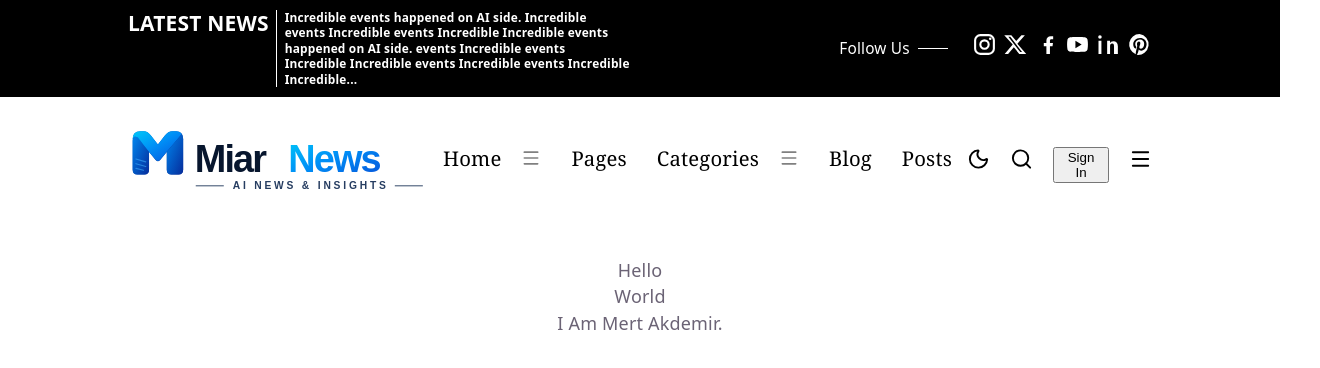
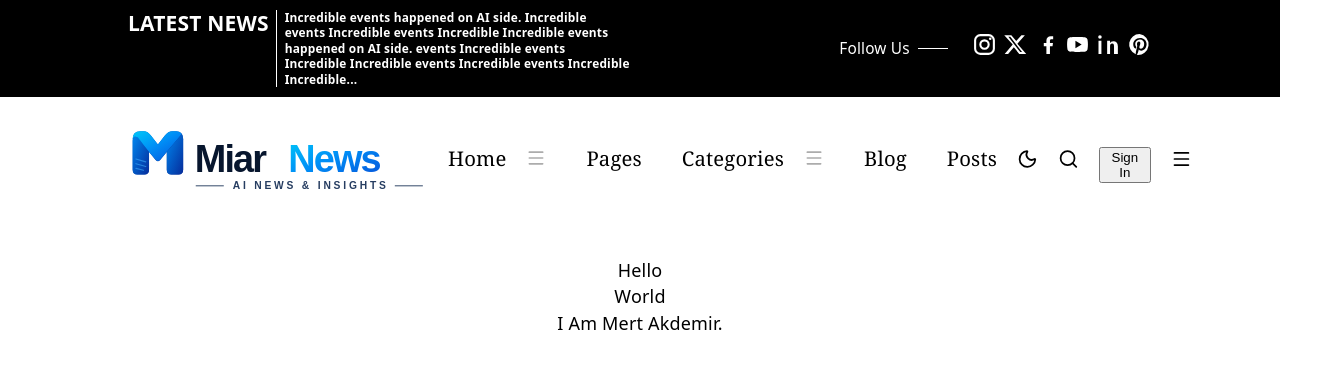
Before and after one commit to miarmely/ai-blog-project, a React (Vite) app: page / in a window 1280 px wide. Shown: the top 368 px of the page, 1320 px wide, since content can reach past the window. Built offline with nearby package versions, Linux system fonts and the light colour scheme.

Commit message:
dark/white modes has updated. / @miarmely

```diff
--- a/src/App.css
+++ b/src/App.css
@@ -1,13 +1,21 @@
+/* ------------ DEFAULT: WHITE MODE ------------ */
 :root {
   --color-1: black;
   --color-2: white;
   --color-3: gray;
-  --color-4: #646464;
+  --color-4: #acacac;
 
-  --bar-menu-color: !important;
+  /* set bar menus */
+  --bar-menu-color: var(--color-1) !important;
+  --bar-menu-bg-color: var(--color-2) !important;
+  --bar-menu-border-color: var(--color-3) !important;
+  --bar-accordion-menu-icon-color: var(--color-4) !important;
 }
 
 #root {
+  background-color: var(--color-2);
+  color: var(--color-1);
+
   &>#latest-news-navbar {}
 
   &>#content {
@@ -24,9 +32,23 @@
   }
 }
 
+/* ------------ DARK MODE ------------*/
+:root:has(#root.dark) {
+  /* set bar menus */
+  --bar-menu-color: var(--color-2) !important;
+  --bar-menu-bg-color: var(--color-1) !important;
+  --bar-menu-border-color: var(--color-3) !important;
+  --bar-accordion-menu-icon-color: var(--color-4) !important;
+}
+
 #root.dark {
   background-color: var(--color-1);
   color: var(--color-2);
+
+  & #main-navbar {
+    color: var(--color-2);
+    background-color: var(--color-1);
+  }
 }
 
 /* Small Laptop: 1024px+ */
--- a/src/App.tsx
+++ b/src/App.tsx
@@ -1,5 +1,5 @@
 import './App.css'
-import { useEffect, useState } from 'react';
+import { useEffect, useRef, useState } from 'react';
 import LatestNews from './components/latest-news/LatestNews'
 import Navbar from './components/navbar/Navbar'
 import Sidebar from './components/sidebar/Sidebar'
@@ -7,12 +7,20 @@ import { MoonIcon, SunIcon } from 'lucide-react';
 
 function App() {
   const root = document.getElementById("root");
+  const isFirstRender = useRef(true);
   const [isDarkModeActive, setIsDarkModeActive] = useState(false);
-  const [logoImgSrc, setLogoImgSrc] = useState<string>();
-  const [darkModeIcon, setDarkModeIcon] = useState<React.JSX.Element>();
+  const [logoImgSrc, setLogoImgSrc] = useState("/website-logos/miar-news-navbar.svg");
+  const [darkModeIcon, setDarkModeIcon] = useState(<MoonIcon onClick={() => setIsDarkModeActive(prev => !prev)} />);
 
   // set "dark/white" mode
   useEffect(() => {
+    // pass "first rendering"
+    if (isFirstRender.current) {
+      isFirstRender.current = false;
+      return;
+    }
+
+    else {
       // dark mode
       if (isDarkModeActive) {
         root?.classList.add("dark");
@@ -28,6 +36,7 @@ function App() {
         setLogoImgSrc("/website-logos/miar-news-navbar.svg");
         setDarkModeIcon(<MoonIcon onClick={() => setIsDarkModeActive(prev => !prev)} />)
       }
+    }
   }, [isDarkModeActive])
 
   return (
@@ -36,12 +45,8 @@ function App() {
 
       <div id="content">
         <Navbar
-          logoImgSrc={logoImgSrc}
-          setLogoImgSrc={setLogoImgSrc}
-          isDarkModeActive={isDarkModeActive}
-          setIsDarkModeActive={setIsDarkModeActive}
-          darkModeIcon={darkModeIcon}
-          setDarkModeIcon={setDarkModeIcon}
+          logoImgSrc={logoImgSrc!}
+          darkModeIcon={darkModeIcon!}
         />
 
         <div id='main-content'>
@@ -51,7 +56,7 @@ function App() {
         </div>
       </div>
 
-      {/* <Sidebar /> */}
+      {/* <Sidebar logoImgSrc={logoImgSrc} /> */}
     </>
   )
 }
--- a/src/components/miar/miar-bar-menu/BarMenu.css
+++ b/src/components/miar/miar-bar-menu/BarMenu.css
@@ -1,10 +1,11 @@
-/* Variables */
-.bar-menu-box {
+/* all variables */
+:root {
     /* -------- 1.2) MENUS ----------*/
 
     --bar-menu-direction: ltr;
     --bar-menu-color: black;
     --bar-menu-bg-color: white;
+    --bar-menu-border-color: gray;
     --bar-menu-font-size: 1.35em;
     --bar-menu-font-family: Cambria, Cochin, Georgia, Times, 'Times New Roman', serif;
     /* padding start of root "ul.bar-menu-container"s */
@@ -12,8 +13,8 @@
     /* padding of "li.barmenu"s */
     --bar-menu-padding-t: 18px;
     --bar-menu-padding-b: 18px;
-    --bar-menu-padding-r: 15px;
-    --bar-menu-padding-l: 15px;
+    --bar-menu-padding-r: 20px;
+    --bar-menu-padding-l: 20px;
     --bar-menu-icon-and-text-gap: 15px;
     --bar-menu-icon-size: 23px;
 
@@ -31,6 +32,7 @@
     --bar-rootmenu-icon-and-text-direction: var(--bar-rootmenu-direction);
     --bar-rootmenu-icon-width: var(--bar-menu-icon-size);
     --bar-rootmenu-icon-height: var(--bar-menu-icon-size);
+    --bar-rootmenu-border-color: var(--bar-menu-border-color);
 
 
     /* -------- 1.2.2) SUBMENUS  ----------*/
@@ -46,7 +48,7 @@
     --bar-submenu-icon-and-text-direction: var(--bar-submenu-direction);
     --bar-submenu-icon-width: calc(var(--bar-menu-icon-size) / 1.25);
     --bar-submenu-icon-height: calc(var(--bar-menu-icon-size) / 1.25);
-    --bar-submenu-border-color: gray;
+    --bar-submenu-border-color: var(--bar-menu-border-color);
 
 
     /* -------- 1.2.3) ACCORDION MENUS ----------*/
@@ -80,7 +82,7 @@
         /* bar-menu + bar-submenu-container */
         &>li {
             list-style-type: none;
-            border: 1px solid black;
+            border-bottom: 1px solid var(--bar-rootmenu-border-color);
         }
 
         &>li.bar-menu {
@@ -159,6 +161,7 @@
                 padding: var(--bar-submenu-padding);
                 font-size: var(--bar-submenu-font-size);
                 font-family: var(--bar-submenu-font-family);
+                border-left: 1px solid var(--bar-rootmenu-border-color);
 
                 /* icon and text */
                 &>div {
@@ -202,7 +205,7 @@
 }
 
 /* horizontal menus*/
-.bar-menu-box.horizontal {
+& .bar-menu-box.horizontal {
     flex-direction: row;
 
     /* root + submenus */
@@ -210,43 +213,41 @@
 
         /* bar-menu + bar-submenu-container */
         &>li {
-            border: none;
             background-color: var(--bar-menu-bg-color);
-        }
-
-        &>li.bar-submenu-container {
-            border-left: 1px solid var(--bar-submenu-border-color);
+            border-bottom: none;
         }
     }
 
     /* root menus */
     &>ul.bar-menu-container {
 
-        /* "first submenus" of root menus */
+        /* first "submenu container" of root menus */
         &>li.bar-submenu-container {
-            border-left: none;
+            border-left: none !important;
 
             &>ul.bar-menu-container {
                 transform: none;
+
+                &>li {
+                    margin: 0px;
+                }
             }
         }
     }
 
     /* submenus */
     & li.bar-submenu-container {
+        border-left: 1px solid var(--bar-submenu-border-color);
+
         &>ul.bar-menu-container {
             padding-inline-start: 0px;
             transform: translateX(var(--bar-submenu-padding-inline-start));
+
+            &>li.bar-menu {
+                border-left: none;
+            }
         }
     }
-}
-
-/* dark mode */
-#root.dark .bar-menu-box {
-    --bar-menu-bg-color: black;
-    --bar-menu-color: white;
-    --bar-submenu-border-color: gray;
-    --bar-accordion-menu-icon-color: gray;
 }
 
 @keyframes submenu-opening {
--- a/src/components/navbar/Navbar.css
+++ b/src/components/navbar/Navbar.css
@@ -40,25 +40,6 @@
             scale: 1.1;
         }
     }
-
-    & .bar-menu-box {
-        --bar-menu-bg-color: var(--color-2);
-        --bar-menu-color: var(--color-1);
-        --bar-submenu-border-color: var(--color-3);
-        --bar-accordion-menu-icon-color: var(--color-3);
-    }
-}
-
-#root.dark #main-navbar {
-    color: var(--color-2);
-    background-color: var(--color-1);
-
-    & .bar-menu-box {
-        --bar-menu-bg-color: var(--color-1);
-        --bar-menu-color: var(--color-2);
-        --bar-submenu-border-color: var(--color-3);
-        --bar-accordion-menu-icon-color: var(--color-3);
-    }
 }
 
 /* Small Laptop: 1024px+ */
--- a/src/components/navbar/Navbar.tsx
+++ b/src/components/navbar/Navbar.tsx
@@ -1,24 +1,18 @@
 import "./Navbar.css"
-import { MenuIcon, MoonIcon, SearchIcon, SunIcon, type LucideIcon } from "lucide-react";
+import { MenuIcon, SearchIcon } from "lucide-react";
 import { BarMenu, BarMenuBox } from "../miar/miar-bar-menu/BarMenu";
-import React, { useEffect, useState, type ReactNode } from "react";
+import React from "react";
+
+type Setter<T> = React.Dispatch<React.SetStateAction<T>>;
 
 export interface NavbarProps {
     logoImgSrc: string,
-    setLogoImgSrc: React.Dispatch<React.SetStateAction<string>>,
-    isDarkModeActive: boolean,
-    setIsDarkModeActive: React.Dispatch<React.SetStateAction<boolean>>
     darkModeIcon: React.JSX.Element,
-    setDarkModeIcon: React.Dispatch<React.SetStateAction<React.JSX.Element>>
 }
 
 export default function Navbar({
     logoImgSrc,
-    setLogoImgSrc,
-    isDarkModeActive,
-    setIsDarkModeActive,
-    darkModeIcon,
-    setDarkModeIcon
+    darkModeIcon
 }: NavbarProps) {
     const toggleSidebar = (event: React.MouseEvent): void => {
 
--- a/src/components/sidebar/Logo.tsx
+++ b/src/components/sidebar/Logo.tsx
@@ -10,7 +10,7 @@ export default function Logo({
     logoText
 }: LogoProps) {
     return (
-        <section className='bar-logo-box'>
+        <div className='bar-logo-box'>
             <div>
                 <img src={logoImgSrc} />
 
@@ -18,6 +18,6 @@ export default function Logo({
             </div>
 
             <MenuIcon />
-        </section>
+        </div>
     );
 }
--- a/src/components/sidebar/css/Sidebar.css
+++ b/src/components/sidebar/css/Sidebar.css
@@ -9,10 +9,8 @@
 
     /* --------- 1.1) LOGO ----------*/
     --sidebar-logo-direction: ltr;
-
     --sidebar-logo-img-width: 400px;
     --sidebar-logo-img-height: 100px;
-
     --sidebar-logo-text-font-size: 1.75em;
     --sidebar-logo-text-font-family: Arial, Helvetica, sans-serif;
     --sidebar-logo-text-color: black;
@@ -25,68 +23,10 @@
     --sidebar-logo-img-and-text-direction: var(--sidebar-logo-direction);
     /* space between text and img */
     --sidebar-logo-img-and-text-gap: 15px;
-
     --sidebar-logo-menu-icon-size: 30px;
     --sidebar-logo-menu-icon-margin-l: 10px;
     /* space between "menu icon" and "img + text" */
     --sidebar-logo-menu-icon-and-others-gap: 20px;
-
-
-    /* -------- 1.2) MENUS ----------*/
-
-    --sidebar-menu-direction: ltr;
-    --sidebar-menu-color: black;
-    --sidebar-menu-font-size: 1.35em;
-    --sidebar-menu-font-family: Cambria, Cochin, Georgia, Times, 'Times New Roman', serif;
-    /* padding start of root "ul.bar-menu-container"s */
-    --sidebar-menu-padding-inline-start: 0px;
-    /* padding of root "li.barmenu"s */
-    --sidebar-menu-padding: 18px 15px;
-    --sidebar-menu-icon-and-text-gap: 15px;
-    --sidebar-menu-icon-size: 23px;
-
-    /* -------- 1.2.1) ROOT MENUS ----------*/
-
-    --sidebar-rootmenu-direction: var(--sidebar-menu-direction);
-    /* padding start of root "ul.bar-menu-container"s */
-    --sidebar-rootmenu-padding-inline-start: var(--sidebar-menu-padding-inline-start);
-    /* padding of root "li.barmenu"s */
-    --sidebar-rootmenu-padding: var(--sidebar-menu-padding);
-    --sidebar-rootmenu-color: var(--sidebar-menu-color);
-    --sidebar-rootmenu-font-size: var(--sidebar-menu-font-size);
-    --sidebar-rootmenu-font-family: var(--sidebar-menu-font-family);
-    --sidebar-rootmenu-icon-and-text-gap: var(--sidebar-menu-icon-and-text-gap);
-    --sidebar-rootmenu-icon-and-text-direction: var(--sidebar-rootmenu-direction);
-    --sidebar-rootmenu-icon-width: var(--sidebar-menu-icon-size);
-    --sidebar-rootmenu-icon-height: var(--sidebar-menu-icon-size);
-
-
-    /* -------- 1.2.2) SUBMENUS  ----------*/
-
-    --sidebar-submenu-direction: var(--sidebar-menu-direction);
-    /* padding start of "bar-submenu-container" */
-    --sidebar-submenu-padding-inline-start: 30px;
-    --sidebar-submenu-padding: 12px 10px;
-    --sidebar-submenu-color: var(--sidebar-menu-color);
-    --sidebar-submenu-font-size: 1.2em;
-    --sidebar-submenu-font-family: var(--sidebar-menu-font-family);
-    --sidebar-submenu-icon-and-text-gap: var(--sidebar-menu-icon-and-text-gap);
-    --sidebar-submenu-icon-and-text-direction: var(--sidebar-submenu-direction);
-    --sidebar-submenu-icon-width: calc(var(--sidebar-menu-icon-size) / 1.25);
-    --sidebar-submenu-icon-height: calc(var(--sidebar-menu-icon-size) / 1.25);
-
-
-    /* -------- 1.2.3) ACCORDION MENUS ----------*/
-
-    --sidebar-accordion-menu-icon-width: 20px;
-    --sidebar-accordion-menu-icon-height: 20px;
-    --sidebar-accordion-menu-animation-duration: 0.4s;
-    /* animation start point on x axis*/
-    --sidebar-accordion-menu-animation-translate-x: 25%;
-    /* 1==right | -1==left (on x axis) */
-    --sidebar-accordion-menu-animation-opening-start-point-x: -1;
-    /* 1==right | -1==left (on x axis)*/
-    --sidebar-accordion-menu-animation-closing-start-point-x: -1;
 }
 
 aside {
@@ -96,13 +36,12 @@ aside {
     overflow-x: auto;
 
     /* LOGO + MENUS */
-    &>section,
     &>div {
         padding: var(--sidebar-padding);
     }
 
     /* LOGO */
-    &>section.bar-logo-box {
+    &>.bar-logo-box {
         display: flex;
         align-items: center;
         justify-content: space-between;
```
Lines whose indentation alone changed are shown as unchanged.
